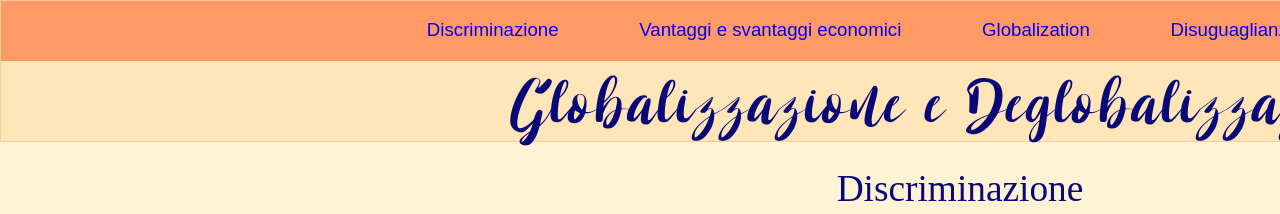
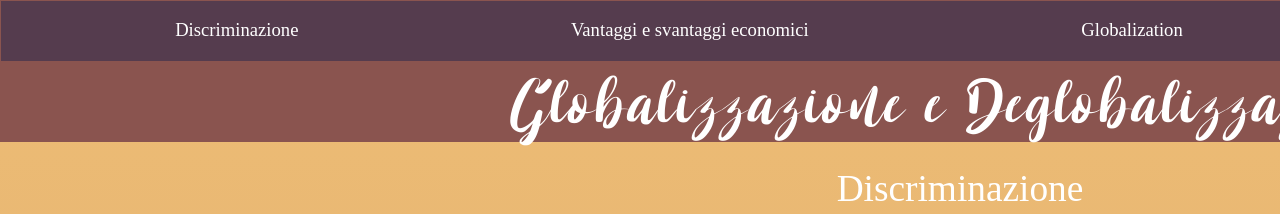
Before and after one commit to ItesEinaudiVerona/3B_MiniSito_Globalizzazione_Deglobalizzazione, a plain HTML site: page index.html in a window 1280 px wide. Shown: the top 214 px of the page. Drawn offline with Linux system fonts and the light colour scheme; files whose address does not match are found by name.

Commit message:
Modifiche 6 aprile ore 9_40

```diff
--- a/css/stili.css
+++ b/css/stili.css
@@ -1,20 +1,26 @@
 /* Reset impostazioni del browser */
 :root {
-    --primary-color-nav: #FF9966;
-    --primary-color-text: rgb(8, 8, 121);
-    --primary-color-border: #FFCC99;
-    --primary-color-background-html: white;
-    --primary-color-background-header: #FFE5B8;
-    --primary-color-background-body: linear-gradient(#FFF3D6, #FFF3D9);
-    --primary-color-background-footer: linear-gradient(#FFF3D9, #e9c46d);
+    --primary-color-nav: rgb(85,60,78);
+    --primary-color-text-nav: rgb(255, 255, 255);
+    --primary-size-text-nav: 14pt;
+    --primary-font-family-nav: font-family: sans-serif;
+    --primary-color-text-header: rgb(255, 255, 255);
+    --primary-color-text: brown;
+    --primary-color-text-h3: rgb(255, 255, 255);
+    --primary-color-border: rgb(138, 84, 79);
+    --primary-color-background-html: rgb(138, 84, 79);
+    --primary-color-background-header: rgb(138, 84, 79);
+    --primary-color-background-body: linear-gradient(rgb(238, 189, 117), rgb(138, 84, 79));
+    --primary-color-background-footer: linear-gradient(rgb(138, 84, 79), rgb(238, 189, 117));
     --primary-color-background-container: #FFFFCC;
-    --primary-color-background-border: rgb(0, 217, 255);
-    --primary-color-container-border: #1B3280;
+    --primary-color-background-border: rgb(165, 189, 156);
+    --primary-color-container-border: rgb(138, 84, 79);
     --primary-font:  font-family: verdana;
     --primary-size-text: 18pt;
     --primary-size-text-altri-articoli: 18pt;
     --primary-font-family-footer: font-family: sans-serif;
     --primary-font-size-footer: 18pt;
+    --primary-color-text-footer: rgb(255, 255, 255);
 }
 
 * {
@@ -50,7 +56,7 @@ html {
     /*background-color: var(--primary-color-background-html);*/
     margin-left: auto;
     margin-right: auto;
-    background-image: url(../immagini/Sfondo_HTML_sostenibilità_2.png);
+    background-image: url(../immagini/Sfondo_HTML.jpg);
 
 }
 
@@ -95,26 +101,27 @@ nav ul {
 nav .indice li {
     display: inline;
     list-style: none;
-    padding: 1% 2%;
+    padding: 1% 7%;
 
 }
 
 nav .indice li a {
-    font-family: sans-serif;
-    font-size: 14pt;
+    font-family: var(--primary-font-family-nav);
+    font-size: var(--primary-size-text-nav);
     top: 0;
     position: relative;
     top: 30%;
+    color: var(--primary-color-text-nav);
 
 }
 
-h1 {
+header h1 {
     font-family: Miofont;
     font-size: 60pt;
     margin-top: 3px;
     margin-left: auto;
     margin-right: auto;
-    color: var(--primary-color-text);
+    color: var(--primary-color-text-header);
 }
 
 #Container_primogruppo,
@@ -154,7 +161,7 @@ h3 {
     margin-top: 25px;
     padding: 0;
     text-align: center;
-    color: var(--primary-color-text);
+    color: var(--primary-color-text-h3);
     font-size: 28pt;
 }
 #primo_articolo {
@@ -299,7 +306,7 @@ footer {
     justify-content: space-around;
     font-family: var(--primary-font-family-footer);
     font-size: var(--primary-font-size-footer);
-    color: var(--primary-color-text);
+    color: var(--primary-color-text-footer);
 }
 
 footer div {
```
Also changed, not shown: immagini/Sfondo_HTML.jpg (added).
